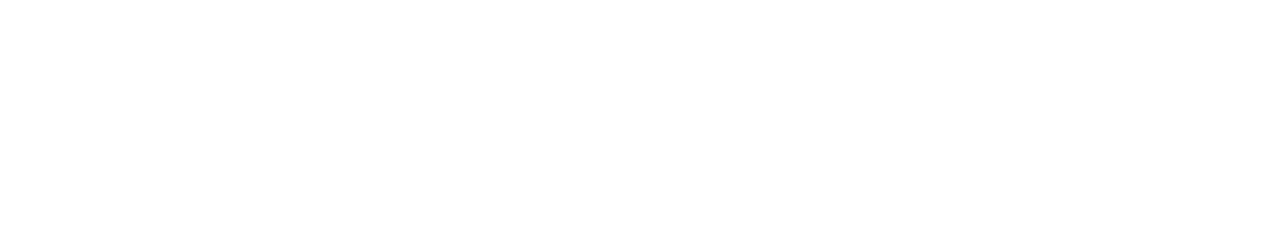
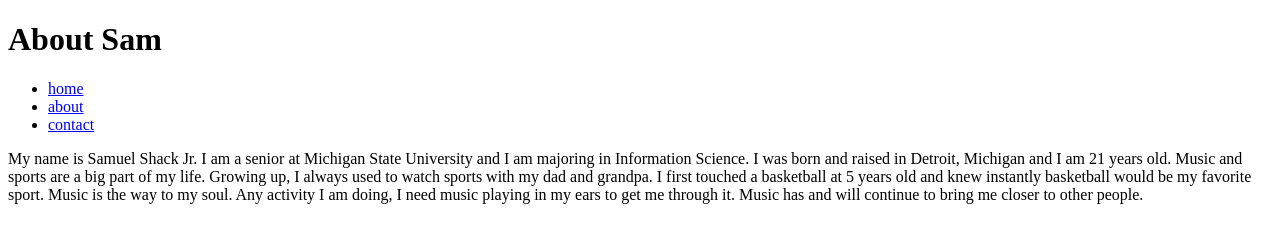
Before and after one commit to SamShack0417/mi349blog, a plain HTML site: page about.html in a window 1280 px wide. Drawn offline with Linux system fonts and the light colour scheme.

Commit message:
page structure

```diff
--- a/about.html
+++ b/about.html
@@ -3,9 +3,21 @@
 <head>
     <meta charset="UTF-8">
     <meta name="viewport" content="width=device-width, initial-scale=1.0">
-    <title>Document</title>
+    <title>About Sam</title>
 </head>
 <body>
+    <header>
+        <h1>About Sam</h1>
+        <nav>
+            <ul>
+                <li><a href="index.html">home</a></li>
+                <li><a href="about.html">about</a></li>
+                <li><a href="contact.html">contact</a></li>
+            </ul>
+        </nav>
+    </header>
+
+    <p>My name is Samuel Shack Jr. I am a senior at Michigan State University and I am majoring in Information Science. I was born and raised in Detroit, Michigan and I am 21 years old. Music and sports are a big part of my life. Growing up, I always used to watch sports with my dad and grandpa. I first touched a basketball at 5 years old and knew instantly basketball would be my favorite sport. Music is the way to my soul. Any activity I am doing, I need music playing in my ears to get me through it. Music has and will continue to bring me closer to other people.</p>
 
 </body>
 </html>
```
Also changed, not shown: contact.html (+11 -2 lines), index.html (+11 -2 lines).
